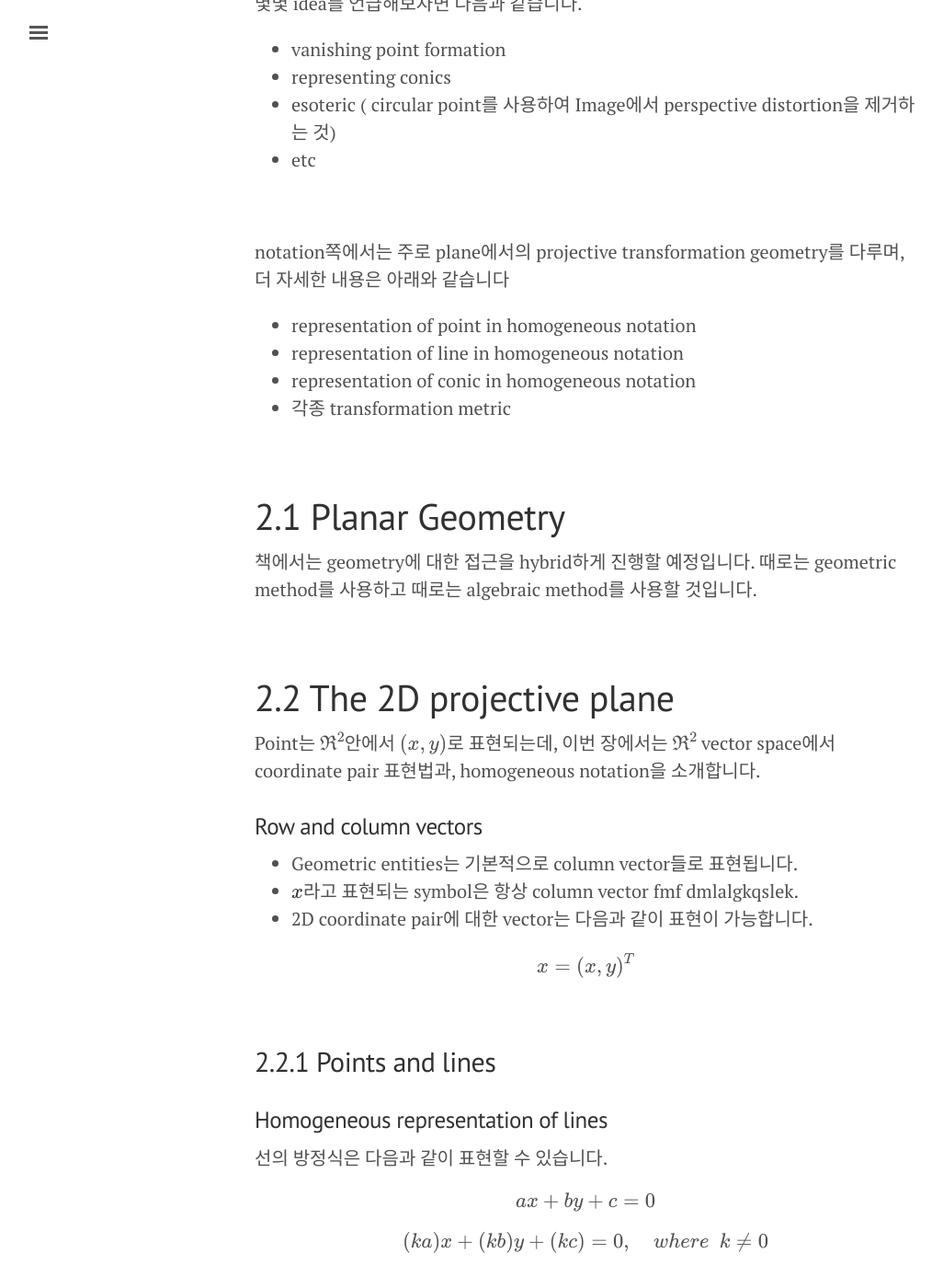
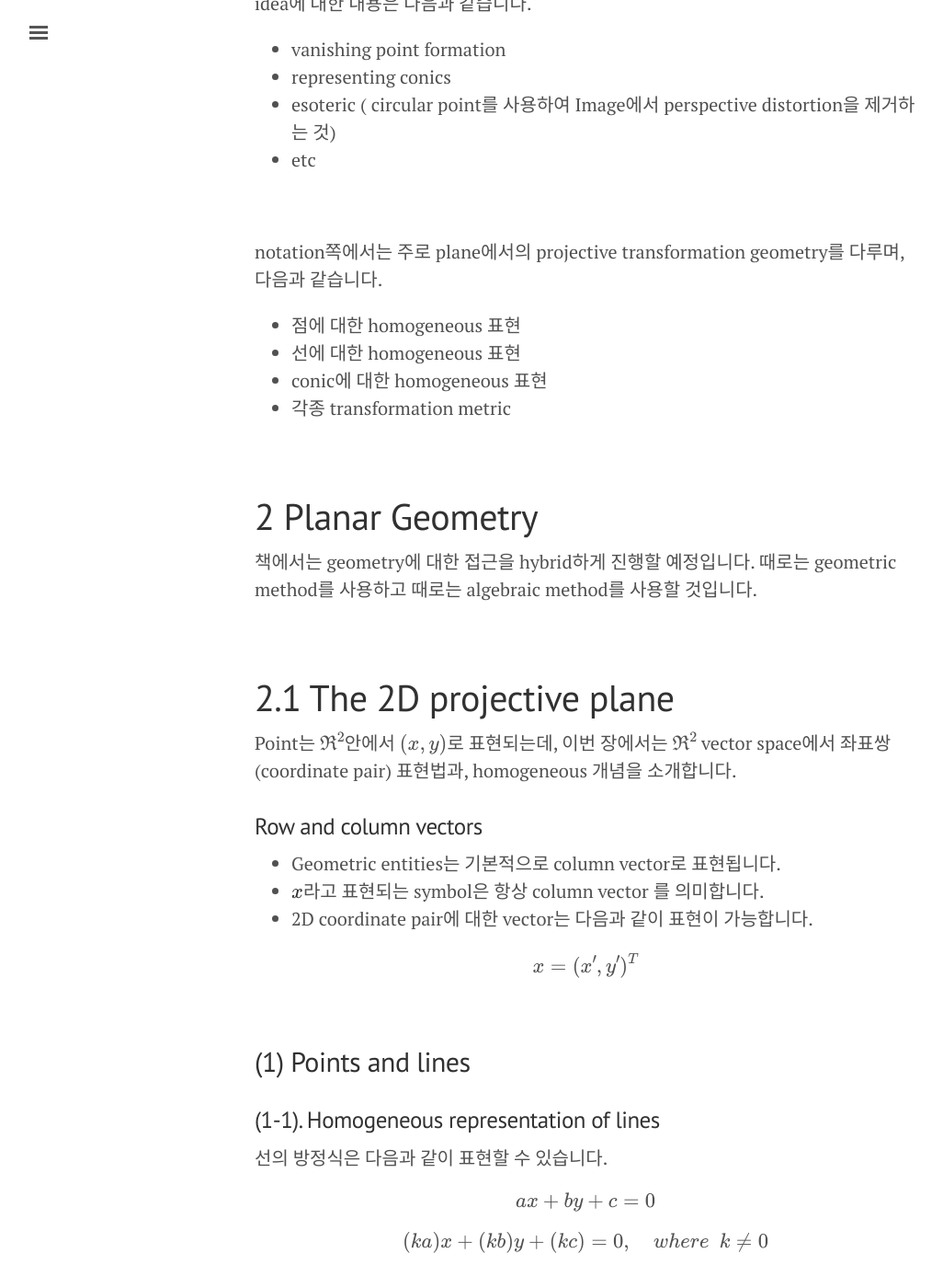
Before and after one commit to ssaru/jimheo.github.io, a Jekyll site: the page built from _posts/ComputerVision/2018-07-09-MVG-Part0-2.md, in a window 1280 px wide and 1400 px high, scrolled down 620 px. Shown: the whole window at 92% size, without its empty margins (3-1029 px from the left). Built offline with Jekyll 4.4.1, drawn with Linux system fonts in a browser that asks for light colours; formulas are drawn with MathJax 3; comment, search, counter and statistics services are not loaded; some of the changed text lies outside the part shown.

Commit message:
1. MVG update

```diff
--- a/_posts/ComputerVision/2018-07-09-MVG-Part0-2.md
+++ b/_posts/ComputerVision/2018-07-09-MVG-Part0-2.md
@@ -1,6 +1,6 @@
 ---
 layout: post
-title: Multiple View Geometry-PART0, Chapter 2 >> Projective Geometry and Transformations of 2D
+title: Multiple View Geometry-PART0, Chapter 2 >> Projective Geometry and Transformations of 2D - (1)
 comments: true
 category: Computer Vision
 tags:
@@ -11,13 +11,13 @@
 
 
 
-# Introduction
+# 1. Introduction
 
 이번 챕터에서는 앞으로 책에서 계속 언급될 주요한 geometric idea들과 notation에 대해서 다룹니다.
 
 <br/>
 
-몇몇 idea를 언급해보자면 다음과 같습니다.
+idea에 대한 내용은 다음과 같습니다.
 
 * vanishing point formation
 * representing conics
@@ -26,44 +26,44 @@
 
 <br/>
 
-notation쪽에서는 주로 plane에서의 projective transformation geometry를 다루며, 더 자세한 내용은 아래와 같습니다
+notation쪽에서는 주로 plane에서의 projective transformation geometry를 다루며, 다음과 같습니다.
 
-
-
-* representation of point in homogeneous notation
-* representation of line in homogeneous notation
-* representation of conic in homogeneous notation
+* 점에 대한  homogeneous 표현
+* 선에 대한  homogeneous 표현
+* conic에 대한  homogeneous 표현
 * 각종 transformation metric
 
 <br/>
 
-# 2.1 Planar Geometry
+# 2 Planar Geometry
 
 책에서는 geometry에 대한 접근을 hybrid하게 진행할 예정입니다. 때로는 geometric method를 사용하고 때로는 algebraic method를 사용할 것입니다.
 
 <br/>
 
-# 2.2 The 2D projective plane
+# 2.1 The 2D projective plane
 
-Point는 $$ \Re^2 $$안에서 $$ (x,y) $$로 표현되는데, 이번 장에서는 $$ \Re^2 $$ vector space에서 coordinate pair  표현법과, homogeneous notation을 소개합니다.
+Point는 $$ \Re^2 $$안에서 $$ (x,y) $$로 표현되는데, 이번 장에서는 $$ \Re^2 $$ vector space에서 좌표쌍(coordinate pair)  표현법과, homogeneous 개념을 소개합니다.
 
 
 
 ### Row and column vectors
 
-* Geometric entities는 기본적으로 column vector들로 표현됩니다.
-* **$$ x $$**라고 표현되는 symbol은 항상 column vector fmf dmlalgkqslek.
+* Geometric entities는 기본적으로 column vector로 표현됩니다.
+* **$$ x $$**라고 표현되는 symbol은 항상 column vector 를 의미합니다.
 * 2D coordinate pair에 대한 vector는 다음과 같이 표현이 가능합니다.
 
+<p align="center">
 
+ $$ x  =  (x^\prime ,y^\prime)^T $$
 
-$$ x  =  (x,y)^T $$
+</p>
 
 <br/>
 
-## 2.2.1 Points and lines
+## (1) Points and lines
 
-### Homogeneous representation of lines
+### (1-1). Homogeneous representation of lines
 
 선의 방정식은 다음과 같이 표현할 수 있습니다.
 
@@ -87,24 +87,116 @@
 
 <br/>
 
-$$ Remark $$>> $$ (0, 0, 0)^T $$는 어떠한 line과 매칭되지 않는다. $$ (0, 0, 0)^T $$는 line이 아니다
+$$ Remark $$>> $$ (0, 0, 0)^T $$는 어떠한 line과 매칭되지 않습니다. $$ (0, 0, 0)^T $$는 line이 아닙니다.
 
+<br/>
 
-
-### Homogeneous representation of points
+### (1-2). Homogeneous representation of points
 
 점은 다음과 같이 표현할 수 있습니다. (inhomogeneous vector)
 
 $$ x^\prime = (x,y)^T \in \Re^2$$
 
-
+<br/>
 
 위와 같이 임의의 점을 표현하는 homogeneous vector는 다음과 같이 표현할 수 있습니다.
 
 $$ x^\prime = (x_1, x_2, x_3)^T \in \Re^3$$
 
-
+<br/>
 
 이를 다시 inhomogeneous vector료 표현하려면 다음과 같이 표현할 수 있습니다.
 
 $$ x^\prime = (\frac{x_1}{x_3}, \frac{x_2}{x_3})^T \in \Re^2$$
+
+<br/>
+
+### (1-3). Degrees of freedom (dof)
+
+#### Points
+
+점을 정의하는 값들은 명확하게 2개의 값(value)이고, 2개의 parameter를 통해서 점이 결정되므로 점의 dof는 2입니다.
+
+$$ dof_{point} = 2 $$
+
+<br/>
+
+#### Lines
+
+점과 유사하게, 선도 똑같이 dof를 확인할 수 있습니다.
+
+$$ ax + by + c  = 0 \rightarrow y = -\frac{a}{b}x - \frac{c}{b} $$
+
+
+
+위의 식에서 볼 수 있듯이 line을 구성하는 2가지 중요한 parameter는 $$ \frac{a}{b} $$, $$ \frac{c}{b} $$로 볼 수 있기 때문에 Line의 dof는 2가 됩니다.
+
+
+
+$$ dof_{line} = 2 $$
+
+
+
+_책에서는 two independent ratios {$$ a : b : c $$}로 표기해놓았는데, 이는 $${a : b}$$, &nbsp; $$ {b : c} $$ 이렇게 해석하시면 됩니다._
+
+<br/>
+
+### (1-4). Intersection of lines
+
+2개의 선 $$ l $$, &nbsp; $$ l^{\prime} $$이 다음과 같이 주어졌다고 가정해보겠습니다.
+
+
+
+$$ l = (a, b, c)^T $$
+
+$$ l^{\prime} = (a^{\prime}, b^{\prime}, c^{\prime})^T $$
+
+
+
+만약에 우리가 이 2개 선의 교차점을 구하고싶다면, 다음 수식을 따르면 됩니다.
+
+
+
+$$ x = l \times l^{\prime} $$
+
+
+
+$$ x = l \times l^{\prime} =  \begin{vmatrix} i & j & k \\ a&b&c \\ a^{\prime}&b^{\prime}&c^{\prime} \end{vmatrix} = \begin{pmatrix} x_1 \\ x_2 \\ x_3 \end{pmatrix} $$
+
+
+
+_여기서 $$ \times $$는 cross product을 의미합니다._
+
+<br/>
+
+### (1-5). point lies on the line
+
+1개의 점 $$ x $$와 1개의 선 $$ l $$이 주어졌다고 가정했을 때,
+
+우리가 그 점 $$ x $$가 선 $$ l $$위에 있다면 다음을 만족하게 됩니다.
+
+
+
+$$ x^T \cdot l = 0 $$
+
+
+
+_여기서 $$ \cdot $$은 inner 혹은 scalar product을 의미합니다._
+
+
+
+### (1-6). Line joining points
+
+선이 하나의 점과 점을 통과하는 것으로 정의했을 때, 하나의 선은 점 2개로 정의될 수 있습니다.
+
+
+
+만약 점 $$ x $$, &nbsp;  $$ x^{\prime} $$가 주어졌다면, 선 $$ l $$은 다음과 같은 수식으로 구할 수 있습니다.
+
+
+
+$$ l = x \times x^{\prime} $$
+
+<br/>
+
+## (2) Ideal points and the line at infinity
```
